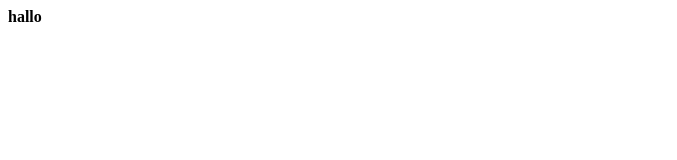
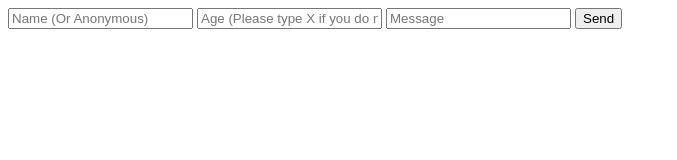
Before and after one commit to ostemberkeley/ostemberkeley.github.io, a plain HTML site: page index.html in a window 1280 px wide. Shown: the whole page, without its empty margins (0-677 px from the left). Drawn offline with Linux system fonts and the light colour scheme.

Commit message:
Update index.html

```diff
--- a/index.html
+++ b/index.html
@@ -1 +1,9 @@
-<b>hallo</b>
+<form
+  method="POST"
+  action="https://script.google.com/macros/s/AKfycbxYlPGgQEIr65RZZiZMhVFuyYQzJ20VcprxZNEtEf-gZV50rn8sh4jxZejuD1m56Zm2hQ/exec"
+>
+  <input name="Name" type="email" placeholder="Name (Or Anonymous)" required>
+  <input name="Age" type="text" placeholder="Age (Please type X if you do not want to put your age)" required>
+   <input name="Message" type="text" placeholder="Message" required>
+  <button type="submit">Send</button>
+</form>
```
